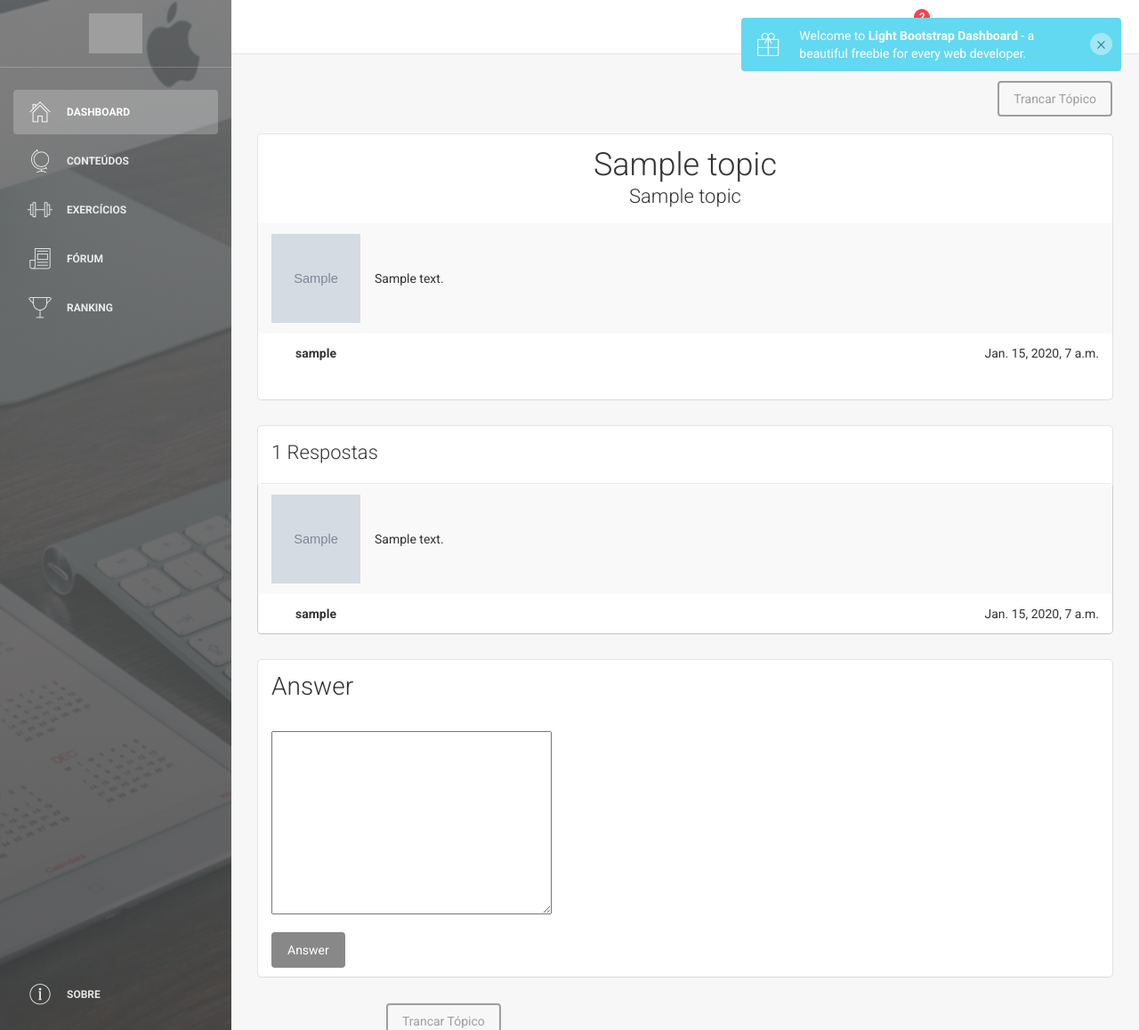
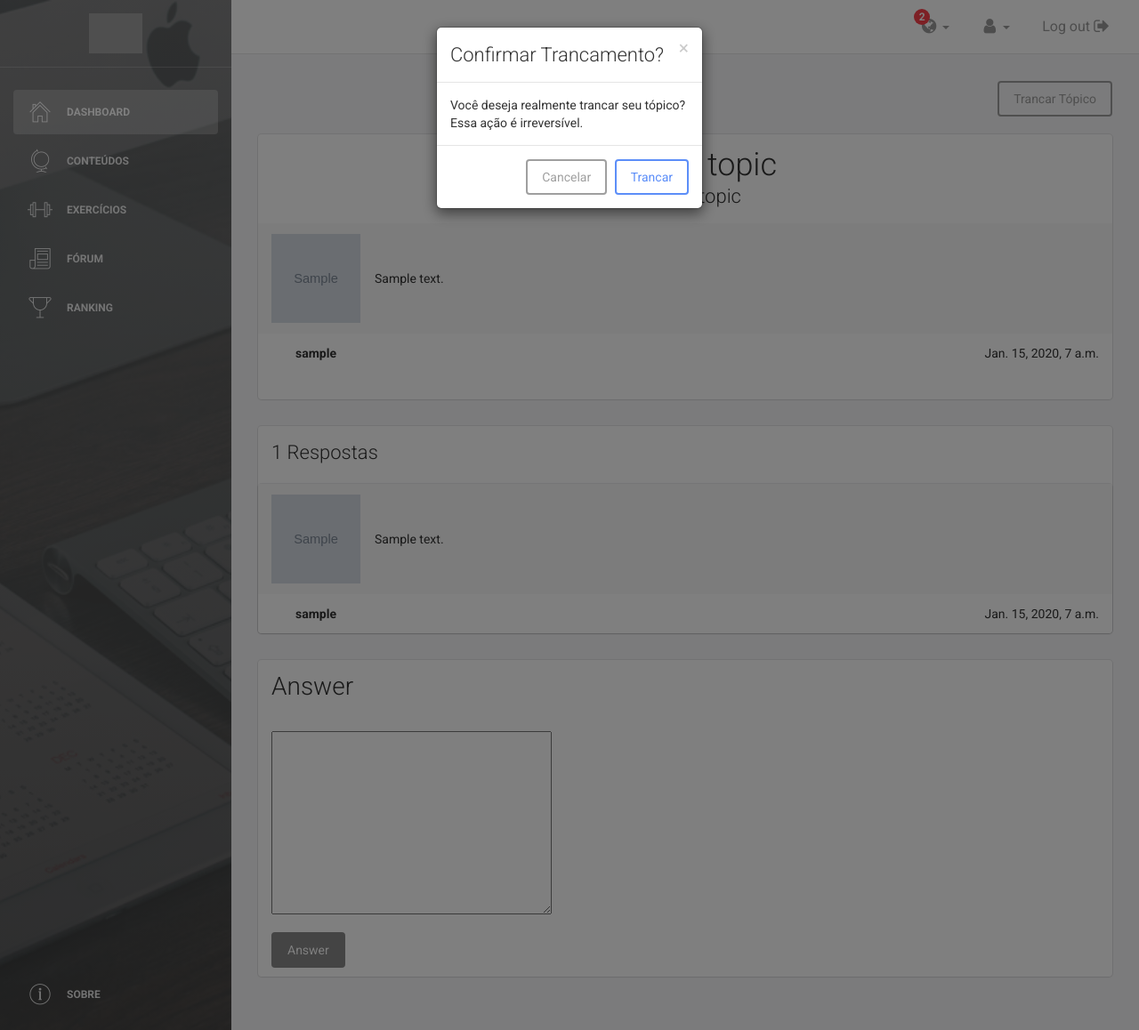
Before and after one commit to CodaMais/CodaMais, a Django app: page /en/forum/topics/1/ in a window 1280 px wide, after a click on "Trancar Tópico". Shown: the whole page at 89% size. Run offline with Django 3.2, Linux system fonts and the light colour scheme; tables that the repository leaves empty hold one stand-in row (values such as "Sample post"); grey boxes marked "Sample" are stand-in pictures; some libraries are stand-ins or nearby versions; grey boxes are pictures that could not be loaded.

Commit message:
Adding comfimation window when lock topic.
Signed-off-by: Roger Lenke <rogerlenke@gmail.com>
Signed-off-by: igor-gme <igorgabriel515@gmail.com>

```diff
--- a/CodaMais/forum/templates_forum/show_topic.html
+++ b/CodaMais/forum/templates_forum/show_topic.html
@@ -24,7 +24,6 @@
   <a class="btn btn-outline-success" data-toggle="modal" data-target="#lock-topic" href="javascript:void(0)">Trancar Tópico</a>
 </div>
 <br>
-
 
 <div class="card">
   <div class="header" id=header style="text-align:center;">
@@ -123,13 +122,10 @@
 </div>
 
 
-<div style="width: 100%; overflow: hidden;">
+<div>
   {% if deletable_topic %}
     <a class="btn btn-outline-success" data-toggle="modal" data-target="#delete-confirmation_topic" href="javascript:void(0)">Deletar Tópico</a>
   {% endif %}
-  <div style="width: 85%; float: right;">
-    <a class="btn btn-outline-success" data-toggle="modal" data-target="#lock-topic" href="javascript:void(0)">Trancar Tópico</a>
-  </div>
 </div>
 
 <script>
@@ -176,4 +172,22 @@ tinyMCE.get('#id_description').setContent('<span>some</span> html');
   </div>
 </div>
 
+<div class="modal fade" id="lock-topic">
+  <div class="modal-dialog modal-sm" role="document">
+    <div class="modal-content">
+      <div class="modal-header">
+        <button type="button" class="close" data-dismiss="modal" aria-label="Close"><span aria-hidden="true">&times;</span></button>
+        <h4 class="modal-title" id="myModalLabel">Confirmar Trancamento?</h4>
+      </div>
+      <div class="modal-body">
+        Você deseja realmente trancar seu tópico? Essa ação é irreversível.
+      </div>
+      <div class="modal-footer">
+        <button type="button" class="btn btn-default" data-dismiss="modal">Cancelar</button>
+        <a href="#" class="btn btn-primary">Trancar</a>
+      </div>
+    </div>
+  </div>
+</div>
+
 {% endblock %}
--- a/CodaMais/templates/general/javascript.html
+++ b/CodaMais/templates/general/javascript.html
@@ -32,14 +32,14 @@
                menubar:false,
         });
 
-        $.notify({
-            icon: 'pe-7s-gift',
-            message: "Welcome to <b>Light Bootstrap Dashboard</b> - a beautiful freebie for every web developer."
-
-        },{
-            type: 'info',
-            timer: 4000
-        });
+        // $.notify({
+        //     icon: 'pe-7s-gift',
+        //     message: "Welcome to <b>Light Bootstrap Dashboard</b> - a beautiful freebie for every web developer."
+        //
+        // },{
+        //     type: 'info',
+        //     timer: 4000
+        // });
 
         $('#delete_confirmation_answer').on('shown.bs.modal', function(event) {
             $("#answerId").text($(event.relatedTarget).data('id'));
```
